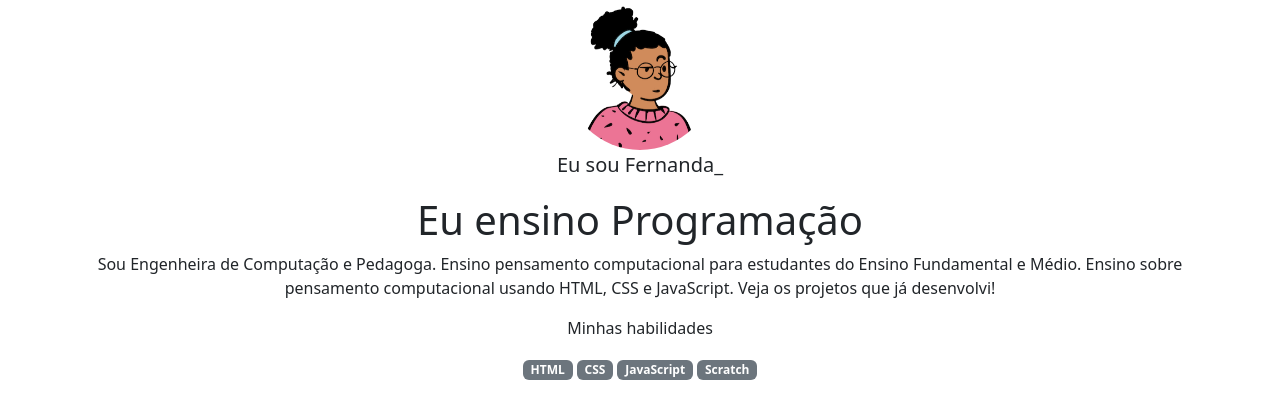
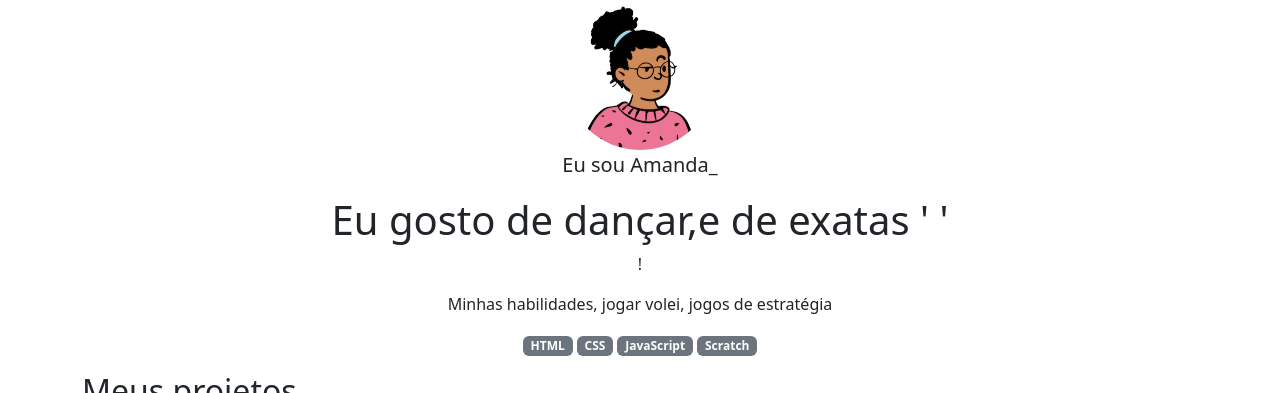
Before and after one commit to amandamenezes08/aula5, a plain HTML site: page index.html in a window 1280 px wide. Shown: the top 393 px of the page. Drawn offline with nearby package versions, Linux system fonts and the light colour scheme; files whose address does not match are found by name.

Commit message:
Update index.html

```diff
--- a/index.html
+++ b/index.html
@@ -12,12 +12,9 @@
 <body>
     <header class="container text-center">
         <img src="img/avatar-perfil.png" alt="avatar da Fernanda" class="rounded-circle" width="150" height="150" srcset="">
-        <p class="lead">Eu sou Fernanda_</p>
-        <h1>Eu ensino Programação</h1>
-        <p>Sou Engenheira de Computação e Pedagoga. Ensino pensamento computacional para estudantes do Ensino
-            Fundamental e Médio. Ensino sobre pensamento computacional usando HTML, CSS e JavaScript. Veja os projetos
-            que já desenvolvi!</p>
-        <p>Minhas habilidades</p>
+        <p class="lead">Eu sou Amanda_</p>
+        <h1>Eu gosto de dançar,e de exatas    '                                '                </h1>!</p>
+        <p>Minhas habilidades, jogar volei, jogos de estratégia </p>
         <div>
             <p class="badge bg-secondary">HTML</p>
             <p class="badge bg-secondary">CSS</p>
```
